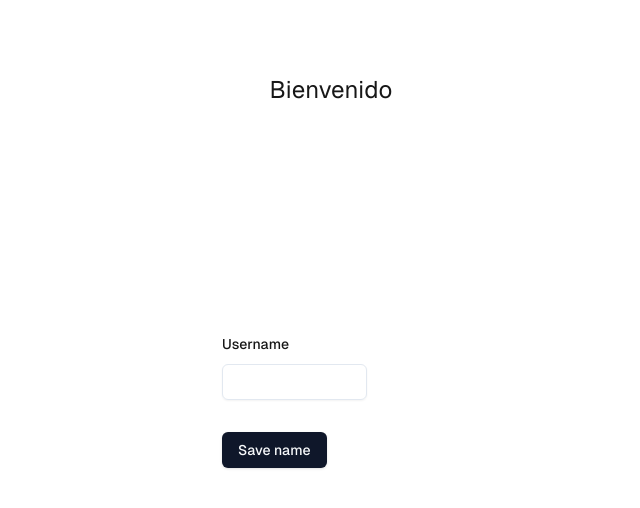
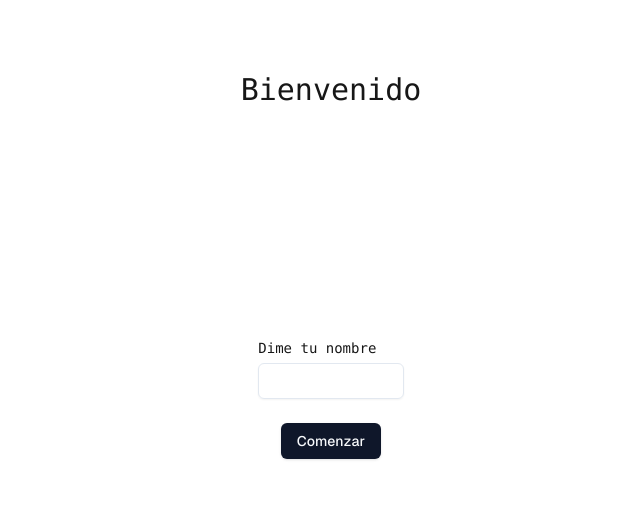
Before and after one commit to mselmank/MemorizeGame, a Next.js app: page / in a window 1280 px wide. Shown: the top 508 px of the page, without its empty margins (309-949 px from the left). Built offline with nearby package versions, Linux system fonts and the light colour scheme.

Commit message:
fix all type of things commit of dead to main

```diff
--- a/src/app/components/Board.tsx
+++ b/src/app/components/Board.tsx
@@ -77,15 +77,23 @@ const Board: FC<BoardProps> = () => {
 
   return (
     <div>
-      {isLoadingSWR && <div>Cargando...</div>}
-      {error && <div>Error al cargar las imágenes</div>}
+      {isLoadingSWR && (
+        <div>
+          <h3 className="text-2xl font-mono">Cargando...</h3>
+        </div>
+      )}
+      {error && (
+        <div className="text-2xl font-mono">
+          <h3>Error al cargar las imágenes</h3>
+        </div>
+      )}
       {!isLoadingSWR && !error && (
         <div>
           <div className="flex justify-center gap-2 mb-20">
-            <div>
+            <div className="p-8">
               <h1 className="text-2xl font-mono">Aciertos: {hit}</h1>
             </div>
-            <div>
+            <div className="p-8">
               <h1 className="text-2xl font-mono">Errores: {miss}</h1>
             </div>
           </div>
@@ -94,7 +102,7 @@ const Board: FC<BoardProps> = () => {
             {cards.map((card, index) => (
               <div
                 key={index}
-                className={`flex justify-center  font-mono hover:animate-background rounded-l bg-gradient-to-r from-green-300 via-blue-500 to-purple-600 p-0.5 shadow-l transition hover:bg-[length:400%_400%] hover:shadow-sm hover:[animation-duration:_4s] dark:shadow-gray-700/25 ${
+                className={`flex justify-center  font-mono hover:animate-background rounded-xl bg-gradient-to-r from-green-300 via-blue-500 to-purple-600 p-0.5 shadow-l transition hover:bg-[length:400%_400%] hover:shadow-sm hover:[animation-duration:_4s] dark:shadow-gray-700/25 ${
                   flipped.includes(index) || solved.includes(index)
                     ? ""
                     : "bg-gray-200"
@@ -105,7 +113,7 @@ const Board: FC<BoardProps> = () => {
                   <img
                     src={card.url}
                     alt="Memory Card"
-                    className="w-32 h-36 object-cover"
+                    className="w-32 h-36 object-cover  rounded-xl "
                   />
                 ) : (
                   <div className="w-32 h-36 flex items-center justify-center">
--- a/src/app/components/PlayerNameInput.tsx
+++ b/src/app/components/PlayerNameInput.tsx
@@ -52,7 +52,9 @@ export function PlayerNameInput({
           name="username"
           render={({ field }) => (
             <FormItem>
-              <FormLabel>Username</FormLabel>
+              <FormLabel>
+                <h1 className="font-mono text-1xl">Dime tu nombre</h1>
+              </FormLabel>
               <FormControl>
                 <Input placeholder="" {...field} />
               </FormControl>
@@ -61,7 +63,9 @@ export function PlayerNameInput({
             </FormItem>
           )}
         />
-        <Button type="submit">Save name</Button>
+        <div className="flex justify-center">
+          <Button type="submit">Comenzar</Button>
+        </div>
       </form>
     </Form>
   );
--- a/src/app/page.tsx
+++ b/src/app/page.tsx
@@ -17,11 +17,11 @@ export default function Home() {
   return (
     <div className="grid grid-rows-[20px_1fr_20px] items-center justify-items-center min-h-screen p-8 pb-20 gap-16 sm:p-20 font-[family-name:var(--font-geist-sans)]">
       <header>
-        <h3 className="text-2xl">{name || "Bienvenido"}</h3>{" "}
+        <h3 className="font-mono text-3xl ">{name || "Bienvenido"}</h3>{" "}
       </header>
       <main className="flex flex-col gap-8 row-start-2 items-center sm:items-start">
         {showNameInput && (
-          <div>
+          <div className="flex justify-center">
             <PlayerNameInput onSubmit={setName} />{" "}
           </div>
         )}
```
